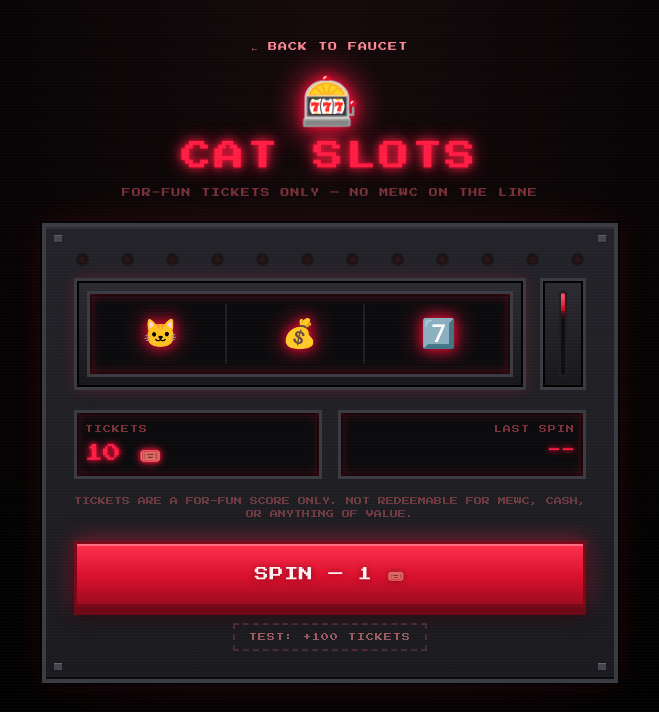
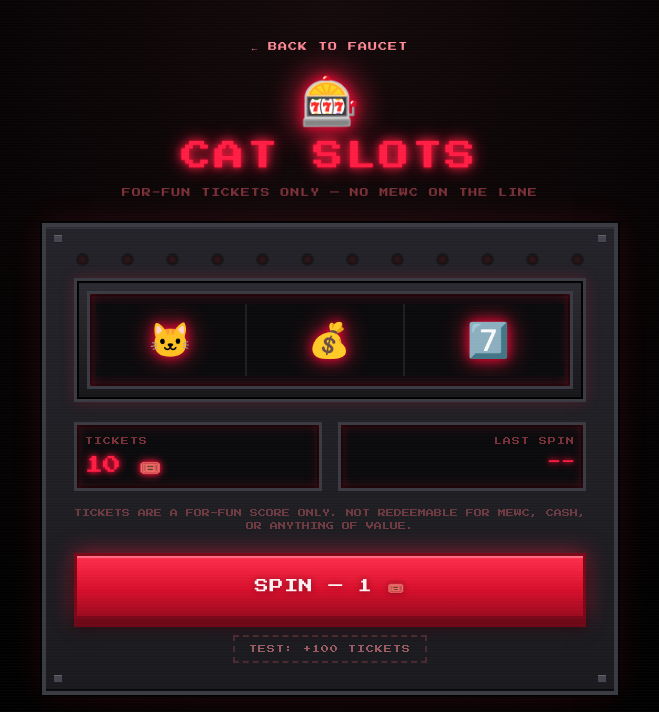
Before and after one commit to SauerNinja/MeowFriend, a website: page slots.html in a window 1280 px wide. Shown: the top 712 px of the page, without its empty margins (310-969 px from the left). Drawn offline with nearby package versions, Linux system fonts and the light colour scheme.

Commit message:
Add files via upload

```diff
--- a/slots.html
+++ b/slots.html
@@ -118,13 +118,7 @@
   }
   .led-value.large{ font-size: 18px; }
 
-  /* --- Slot machine chassis with lever --- */
-  .machine-row{
-    display: flex;
-    align-items: stretch;
-    gap: 14px;
-  }
-
+  /* --- Slot machine chassis --- */
   .slot-frame{
     flex: 1;
     background: linear-gradient(180deg, #2a2a30, #17171a);
@@ -145,7 +139,7 @@
   }
 
   .slot-reel{
-    height: 60px;
+    height: 72px;
     overflow: hidden;
     border-right: 2px solid #1e1e22;
     position: relative;
@@ -160,8 +154,8 @@
   }
 
   .reel-cell{
-    height: 60px;
-    flex: 0 0 60px;
+    height: 72px;
+    flex: 0 0 72px;
     display: flex;
     align-items: center;
     justify-content: center;
@@ -171,138 +165,15 @@
     display: inline-flex;
     align-items: center;
     justify-content: center;
-    width: 38px;
-    height: 38px;
+    width: 46px;
+    height: 46px;
     line-height: 1;
-    font-size: 28px;
+    font-size: 34px;
     font-family: "Noto Color Emoji","Apple Color Emoji","Segoe UI Emoji",sans-serif;
     filter: drop-shadow(0 0 6px var(--neon-red-bright)) drop-shadow(0 0 12px rgba(255,30,67,0.6));
   }
 
-  /* --- The lever --- */
-  .lever-housing{
-    width: 46px;
-    background: linear-gradient(180deg, #2a2a30, #17171a);
-    border: 3px solid #3a3a42;
-    box-shadow: inset 0 0 0 2px #000;
-    display: flex;
-    align-items: flex-start;
-    justify-content: center;
-    padding-top: 10px;
-    padding-bottom: 10px;
-    position: relative;
-  }
-
-  .lever-housing.pulled{
-    animation: housing-jolt 0.5s ease-out;
-  }
-
-  @keyframes housing-jolt{
-    0%{ transform: translateY(0); }
-    18%{ transform: translateY(1px); }
-    24%{ transform: translateY(0); }
-    100%{ transform: translateY(0); }
-  }
-
-  .lever-track{
-    width: 8px;
-    height: 100%;
-    background: #0e0e10;
-    border: 2px solid #1e1e22;
-    border-radius: 4px;
-    position: relative;
-    overflow: hidden;
-  }
-
-  .lever-arm{
-    position: absolute;
-    left: 50%;
-    top: 0;
-    width: 8px;
-    height: 100%;
-    transform: translateX(-50%);
-  }
-
-  /* The red fill tracks the knob's travel exactly, driven by the same
-     keyframes so the "extending" red always matches where the knob
-     actually is at every point in the pull — no separate easing to fall
-     out of sync with. */
-  .lever-arm::before{
-    content: "";
-    position: absolute;
-    left: 50%;
-    top: 0;
-    width: 8px;
-    height: 0%;
-    background: linear-gradient(180deg, #ff2f4d, #7a0818);
-    transform: translateX(-50%);
-    box-shadow: 0 0 8px rgba(255,30,67,0.5);
-  }
-
-  .lever-arm.pulled::before{
-    animation: arm-fill 0.62s cubic-bezier(0.2, 0.6, 0.3, 1) forwards;
-  }
-
-  @keyframes arm-fill{
-    0%{   height: 0%; }
-    22%{  height: 100%; }   /* sharp, fast pull down — most force up front */
-    55%{  height: 100%; }   /* brief hold at full extension, like a real catch */
-    72%{  height: 88%; }    /* spring overshoot back up past rest */
-    86%{  height: 96%; }    /* settle wobble */
-    100%{ height: 0%; }     /* back to fully at rest */
-  }
-
-  /* The knob rides on top of the track and physically slides down when
-     pulled. Motion is a fast decisive pull, a brief hold at the bottom,
-     then a springy overshoot on the way back up rather than a flat
-     linear return — this is what actually reads as a mechanical lever
-     with weight to it instead of a UI element sliding on a track. */
-  .lever-knob{
-    position: absolute;
-    left: 50%;
-    top: -6px;
-    width: 26px;
-    height: 26px;
-    border-radius: 50%;
-    background: radial-gradient(circle at 35% 30%, #ff5f77, #d80f2b 60%, #7a0818);
-    transform: translate(-50%, 0) scale(1, 1);
-    box-shadow: 0 0 10px rgba(255,30,67,0.6), inset 0 2px 0 rgba(255,255,255,0.3);
-    border: 2px solid #7a0818;
-    z-index: 2;
-    transform-origin: 50% 100%;
-  }
-
-  .lever-knob.pulled{
-    animation: knob-pull 0.62s cubic-bezier(0.2, 0.6, 0.3, 1) forwards;
-  }
-
-  @keyframes knob-pull{
-    0%{   transform: translate(-50%, 0) scale(1, 1); }
-    18%{  transform: translate(-50%, calc(94% + 4px)) scale(0.92, 1.1); }   /* fast pull, slight stretch */
-    22%{  transform: translate(-50%, calc(100% + 4px)) scale(1.12, 0.86); } /* impact squash at the bottom */
-    30%{  transform: translate(-50%, calc(100% + 4px)) scale(1, 1); }
-    55%{  transform: translate(-50%, calc(100% + 4px)) scale(1, 1); }       /* brief hold */
-    72%{  transform: translate(-50%, -6%) scale(1, 1.05); }                /* spring overshoot past rest */
-    86%{  transform: translate(-50%, 3%) scale(1, 0.98); }                 /* settle wobble */
-    100%{ transform: translate(-50%, 0) scale(1, 1); }
-  }
-
-  .lever-btn{
-    position: absolute;
-    inset: 0;
-    background: transparent;
-    border: none;
-    cursor: pointer;
-    width: 100%;
-    height: 100%;
-    z-index: 3;
-  }
-  .lever-btn:disabled{ cursor: not-allowed; }
-
   @media (prefers-reduced-motion: reduce){
-    .lever-knob.pulled{ animation: none; }
-    .lever-arm.pulled::before{ animation: none; }
-    .lever-housing.pulled{ animation: none; }
     .reel-strip{ transition: none !important; }
   }
 
@@ -439,20 +310,13 @@
       <span class="bulb"></span><span class="bulb"></span><span class="bulb"></span>
     </div>
 
-    <div class="machine-row mb-5">
+    <div class="mb-5">
       <div class="slot-frame">
         <div class="slot-window" aria-hidden="true">
           <div class="slot-reel" id="reel1"><div class="reel-strip"></div></div>
           <div class="slot-reel" id="reel2"><div class="reel-strip"></div></div>
           <div class="slot-reel" id="reel3"><div class="reel-strip"></div></div>
         </div>
-      </div>
-      <div class="lever-housing" id="leverHousing">
-        <div class="lever-track">
-          <div class="lever-arm" id="leverArm"></div>
-          <div class="lever-knob" id="leverKnob"></div>
-        </div>
-        <button type="button" id="leverBtn" class="lever-btn" aria-label="Pull lever to spin"></button>
       </div>
     </div>
 
@@ -523,7 +387,7 @@
   const BIG_MONEY = new Set(["💰","🤑","7️⃣"]);
 
   const SPIN_COST = 1;
-  const CELL_H = 60;
+  const CELL_H = 72;
 
   function weightedRandomSymbol(){
     let r = Math.random() * TOTAL_WEIGHT;
@@ -645,27 +509,6 @@
     setTimeout(() => onComplete && onComplete(symbols), totalDelay);
   }
 
-  // --- Lever animation ---
-  const leverKnob = document.getElementById("leverKnob");
-  const leverArmEl = document.getElementById("leverArm");
-  const leverHousing = document.getElementById("leverHousing");
-  const leverBtn = document.getElementById("leverBtn");
-
-  function pullLever(){
-    // Restart animations cleanly even if triggered again quickly, by
-    // forcing a reflow between removing and re-adding the class.
-    [leverKnob, leverArmEl, leverHousing].forEach(el => el.classList.remove("pulled"));
-    void leverKnob.offsetWidth; // force reflow
-    leverKnob.classList.add("pulled");
-    leverArmEl.classList.add("pulled");
-    leverHousing.classList.add("pulled");
-    setTimeout(() => {
-      leverKnob.classList.remove("pulled");
-      leverArmEl.classList.remove("pulled");
-      leverHousing.classList.remove("pulled");
-    }, 620);
-  }
-
   // --- Win flash ---
   const machineChassis = document.getElementById("machineChassis");
   const ticketScreen = document.getElementById("ticketScreen");
@@ -714,7 +557,6 @@
   function setControlsLocked(locked){
     controlsLocked = locked;
     spinBtn.disabled = locked || getTickets() < SPIN_COST;
-    leverBtn.disabled = locked;
   }
 
   function doSpin(){
@@ -725,7 +567,6 @@
     }
 
     addTickets(-SPIN_COST);
-    pullLever();
     setControlsLocked(true);
     resultDisplay.textContent = "SPINNING...";
     startReels();
@@ -755,7 +596,6 @@
   }
 
   spinBtn.addEventListener("click", doSpin);
-  leverBtn.addEventListener("click", doSpin);
 
   const testTicketsBtn = document.getElementById("testTicketsBtn");
   testTicketsBtn.addEventListener("click", () => {
```
